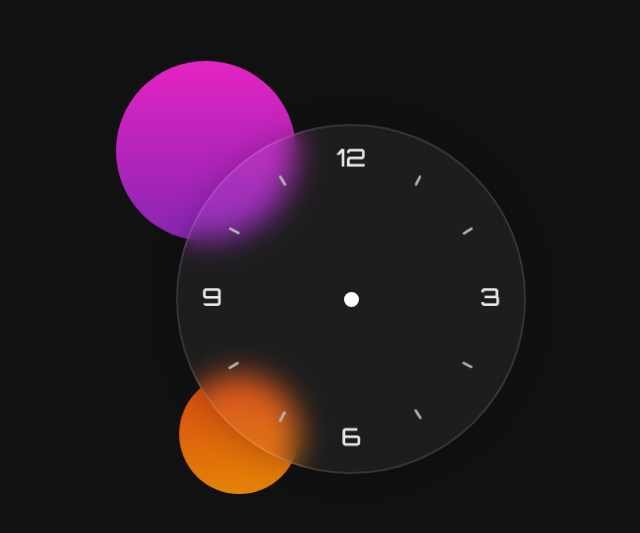
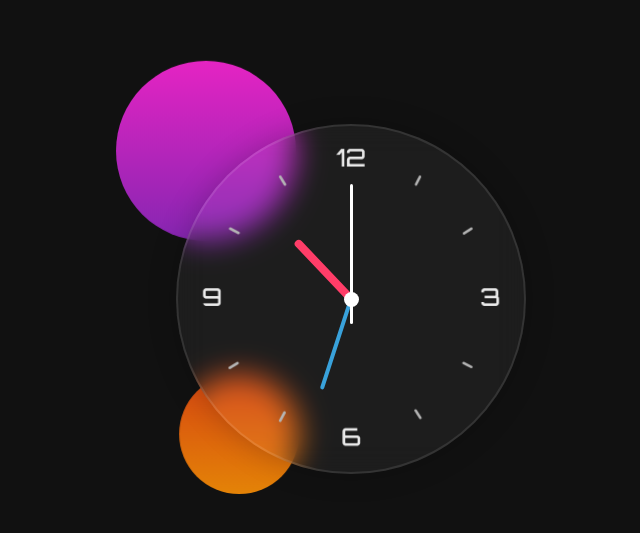
Before and after one commit to l1zondo/analog-clock, a plain HTML site: page index.html in a window 1280 px wide. Shown: the part 101-634 px from the top of the page, without its empty margins (289-929 px from the left). Drawn offline with Linux system fonts and the light colour scheme.

Commit message:
proyecto finalizado

```diff
--- a/index.html
+++ b/index.html
@@ -40,6 +40,6 @@
 
 
 
-
+<script src="index.js"></script>
 </body>
 </html>
--- /dev/null
+++ b/index.js
@@ -0,0 +1,17 @@
+const degree = 6;
+const hr = document.querySelector('#hr');
+const min = document.querySelector('#min');
+const sec = document.querySelector('sec');
+
+setInterval(() => {
+
+    const date = new Date();
+    const hh = date.getHours() * 30;
+    const mm = date.getMinutes() * degree;
+    const ss = date.getSeconds() * degree;
+
+    hr.style.transform = `rotateZ(${hh + (mm / 12)}deg)`;
+    min.style.transform = `rotateZ(${mm}deg)`;
+    sec.style.transform = `rotateZ(${ss}deg)`;
+
+});
--- a/style.css
+++ b/style.css
@@ -92,3 +92,55 @@ body{
     width: 160px;
     height: 160px;
 }
+
+.clock .minute,
+.clock .minute .min{
+    width: 190px;
+    height: 190px;
+}
+
+.clock .second,
+.clock .second .sec{
+    width: 230px;
+    height: 230px;
+}
+
+.clock .hour .hr,
+.clock .minute .min,
+.clock .second .sec{
+    display: flex;
+    justify-content: center;
+    position: absolute;
+    border-radius: 50%;
+}
+
+.clock .hour .hr::before{
+    content: '';
+    position: absolute;
+    width: 8px;
+    height: 80px;
+    background: #ff3d68;
+    z-index: 10;
+    border-radius: 10px;
+}
+
+.clock .minute .min::before{
+    content: '';
+    position: absolute;
+    width: 4px;
+    height: 90px;
+    background: #39a2db;
+    z-index: 11;
+    border-radius: 8px;
+}
+
+
+.clock .second .sec::before{
+    content: '';
+    position: absolute;
+    width: 3px;
+    height: 140px;
+    background: #fff;
+    z-index: 12;
+    border-radius: 2px;
+}
```
